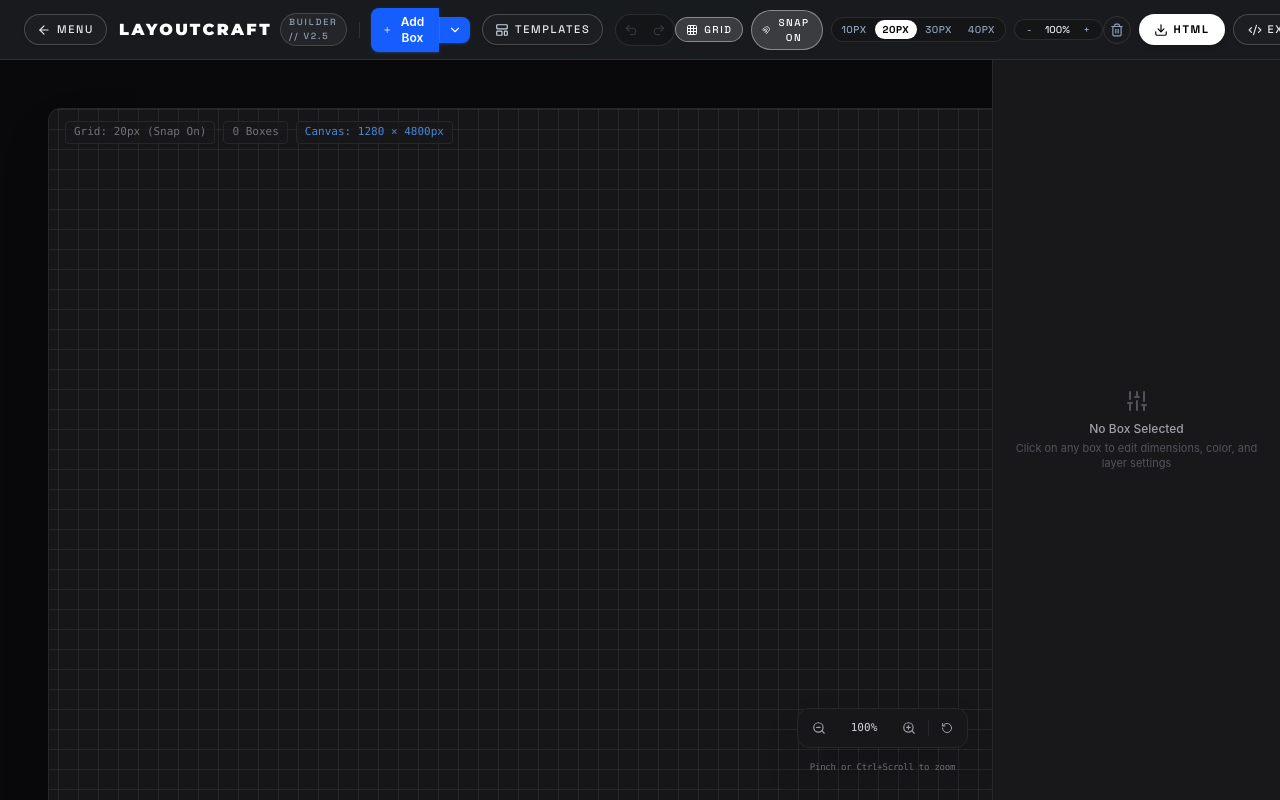
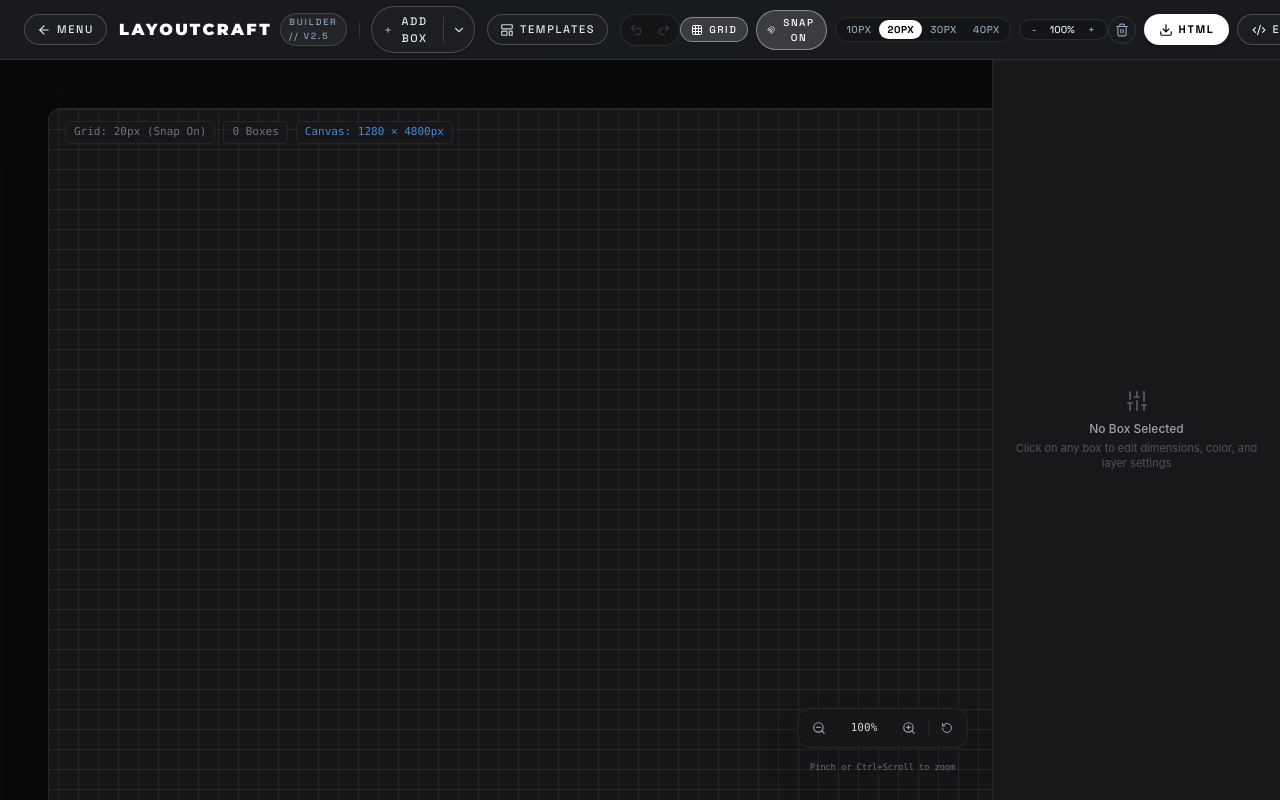
Before and after one commit to mwdharmaaa/layoutcraft, a React (Vite) app: page / in a window 1280 px wide. Both pictures are taken after a click on the button "BLANK CANVAS". Built offline with nearby package versions, Linux system fonts and the light colour scheme; the HTML template or start-up script is replaced by a standard one.

Commit message:
style(builder): style add-box dropdown to match landing page aesthetic

```diff
--- a/src/features/builder/components/AddBoxDropdown.jsx
+++ b/src/features/builder/components/AddBoxDropdown.jsx
@@ -28,33 +28,34 @@ export const AddBoxDropdown = ({ onAddBox }) => {
 
   return (
     <div ref={menuRef} className="relative inline-flex items-center">
-      {/* Primary Add Button */}
+      {/* Primary Pill Button Group */}
+      <div className="flex items-center rounded-full border border-white/20 bg-[#1e2124]/80 shadow-sm overflow-hidden">
         <button
           type="button"
           onClick={() => onAddBox(BOX_PRESETS[0])}
-        className="flex items-center gap-1.5 px-3 py-1.5 rounded-l-lg text-xs font-semibold bg-blue-600 hover:bg-blue-500 text-white transition-colors shadow-sm shadow-blue-500/25 cursor-pointer"
+          className="flex items-center gap-1.5 px-3 py-1.5 text-[11px] font-mono-tech tracking-[0.15em] text-slate-200 hover:text-black hover:bg-white transition-all cursor-pointer"
           title="Quick Add Container Box"
         >
           <Plus className="w-3.5 h-3.5" />
-        <span>Add Box</span>
+          <span>ADD BOX</span>
         </button>
 
-      {/* Preset Selector Chevron */}
         <button
           type="button"
           onClick={() => setIsOpen((prev) => !prev)}
-        className="px-2 py-1.5 rounded-r-lg text-xs font-semibold bg-blue-600 hover:bg-blue-500 text-white border-l border-blue-500/50 transition-colors shadow-sm shadow-blue-500/25 cursor-pointer"
+          className="px-2 py-1.5 text-slate-300 hover:text-black hover:bg-white border-l border-white/15 transition-all cursor-pointer"
           title="Browse Layout Block Presets"
         >
           <ChevronDown className={`w-3.5 h-3.5 transition-transform duration-150 ${isOpen ? 'rotate-180' : ''}`} />
         </button>
+      </div>
 
       {/* Presets Popup Menu */}
       {isOpen && (
-        <div className="absolute top-full left-0 mt-1.5 w-64 bg-zinc-900 border border-zinc-800 rounded-xl shadow-2xl p-1.5 z-50 text-xs text-zinc-300 backdrop-blur-md">
-          <div className="px-2 py-1.5 text-[10px] font-semibold text-zinc-500 uppercase tracking-wider flex items-center justify-between border-b border-zinc-800/80 mb-1">
+        <div className="absolute top-full left-0 mt-2 w-72 bg-[#1c1f23] border border-white/15 rounded-xl shadow-2xl p-2 z-50 text-xs text-slate-300 backdrop-blur-md">
+          <div className="px-2 py-1.5 text-[10px] font-mono-tech tracking-[0.2em] text-slate-400 uppercase flex items-center justify-between border-b border-white/10 mb-1">
             <span>Box Layout Presets</span>
-            <LayoutGrid className="w-3 h-3 text-zinc-500" />
+            <LayoutGrid className="w-3 h-3 text-slate-400" />
           </div>
 
           <div className="flex flex-col gap-0.5">
@@ -63,7 +64,7 @@ export const AddBoxDropdown = ({ onAddBox }) => {
                 key={preset.name}
                 type="button"
                 onClick={() => handleSelectPreset(preset)}
-                className="w-full flex items-center justify-between px-2.5 py-2 rounded-lg hover:bg-zinc-800 text-left transition-colors cursor-pointer group"
+                className="w-full flex items-center justify-between px-2.5 py-2 rounded-lg hover:bg-white/10 text-left transition-colors cursor-pointer group"
               >
                 <div className="flex items-center gap-2 min-w-0">
                   <span
@@ -71,16 +72,16 @@ export const AddBoxDropdown = ({ onAddBox }) => {
                     className="w-3 h-3 rounded-xs border shrink-0"
                   />
                   <div className="truncate">
-                    <p className="font-medium text-zinc-200 group-hover:text-white truncate">
+                    <p className="font-medium text-slate-200 group-hover:text-white truncate">
                       {preset.name}
                     </p>
-                    <p className="text-[10px] text-zinc-500 font-mono">
+                    <p className="text-[10px] text-slate-400 font-mono-tech uppercase tracking-wider">
                       {preset.category || 'Layout'}
                     </p>
                   </div>
                 </div>
 
-                <span className="text-[10px] font-mono text-zinc-400 bg-zinc-950 px-1.5 py-0.5 rounded border border-zinc-800 shrink-0">
+                <span className="text-[10px] font-mono-tech text-slate-300 bg-[#141517] px-2 py-0.5 rounded-full border border-white/10 shrink-0">
                   {preset.width} × {preset.height}
                 </span>
               </button>
```
Lines whose indentation alone changed are shown as unchanged.
